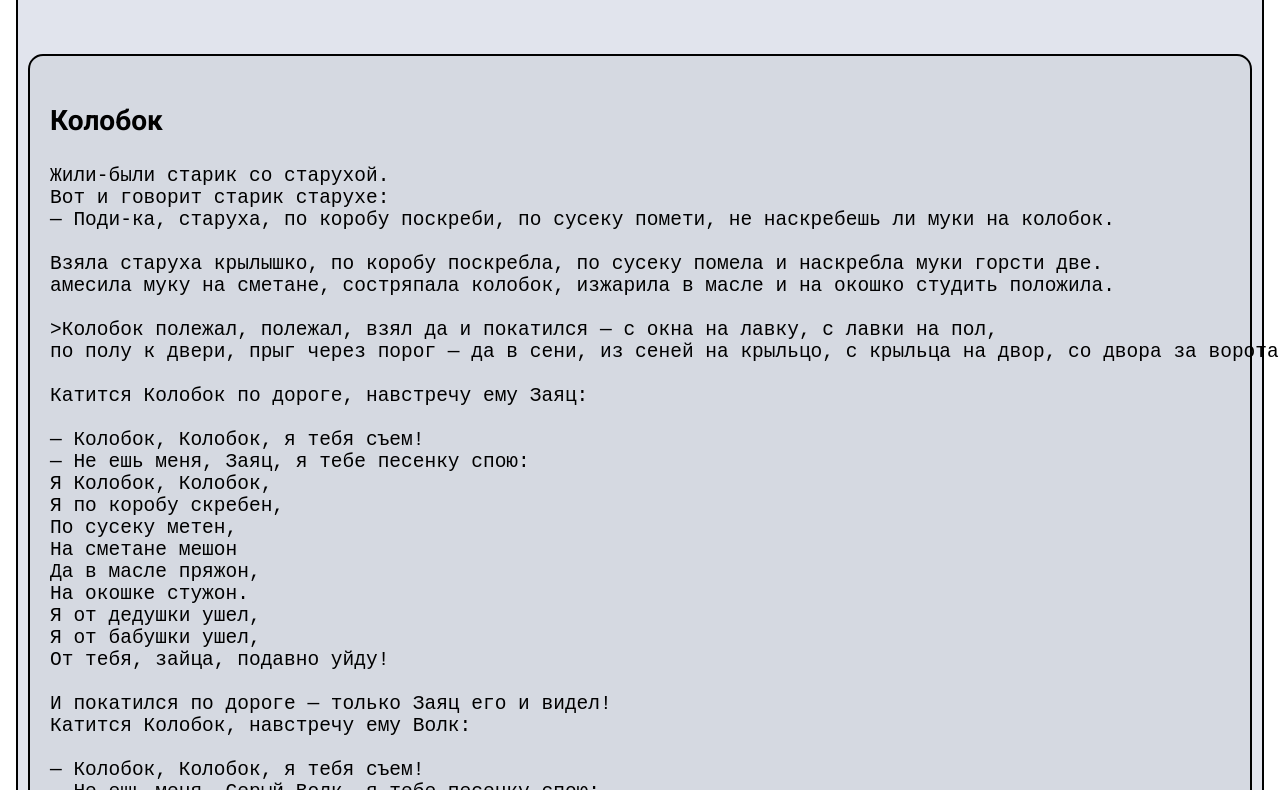
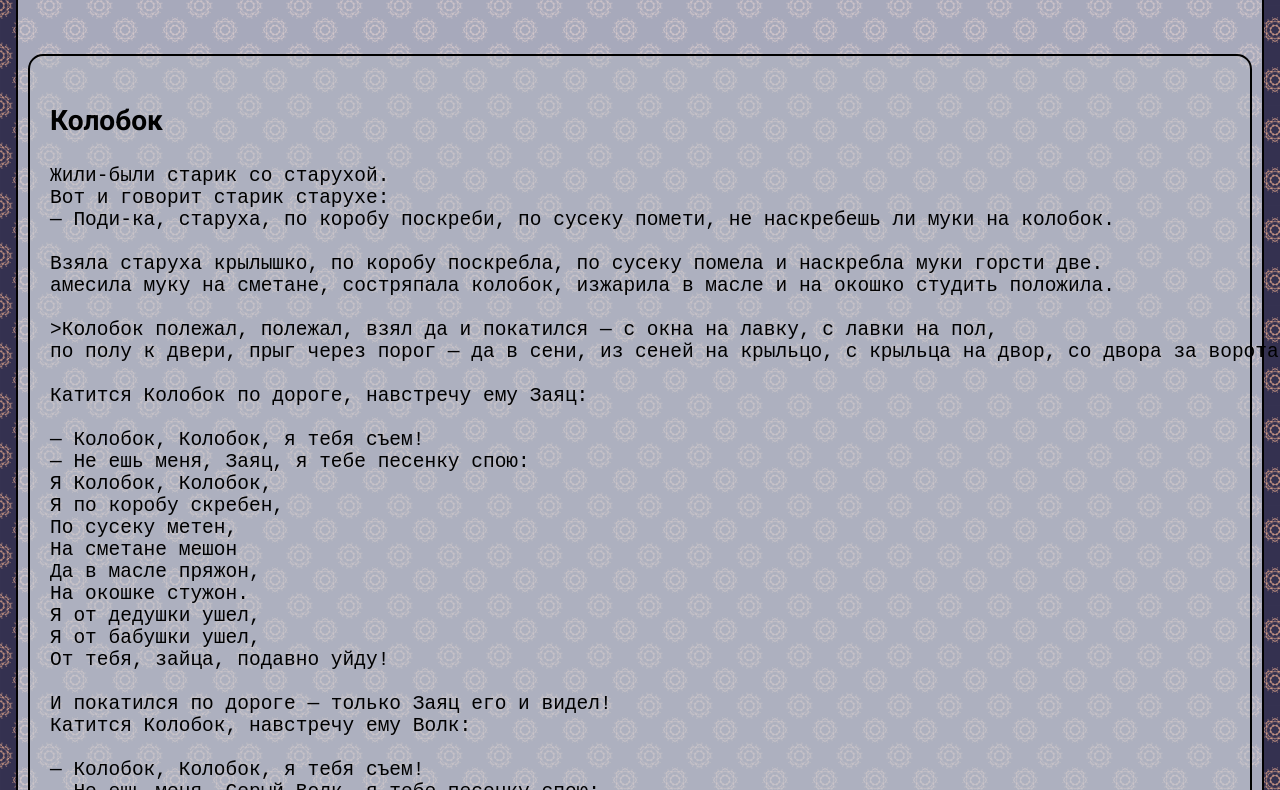
Before and after one commit to Nekitpobedenniy/-, a plain HTML site: page index.html in a window 1280 px wide. Shown: the part 395-1185 px from the top of the page. Drawn offline with Linux system fonts and the light colour scheme.

Commit message:
first apload

```diff
--- a/index.html
+++ b/index.html
@@ -3,7 +3,7 @@
     <head>
         <meta charset="utf-8">
         <title>Сказки</title>
-        <link rel="shortcut icon" href="img/patern.jpg" type="image">
+        <link rel="shortcut icon" href="patern.jpg" type="image">
 
         <link rel="stylesheet" href="style.css">
     </head>
--- a/style.css
+++ b/style.css
@@ -8,7 +8,7 @@
     }
 }
 body{
-    background-image:url(img/patern.jpg);
+    background-image:url(patern.jpg);
     background-size:100px;
     display:flex;
     flex-direction:column;
```
Also changed, not shown: patern.jpg (added).
